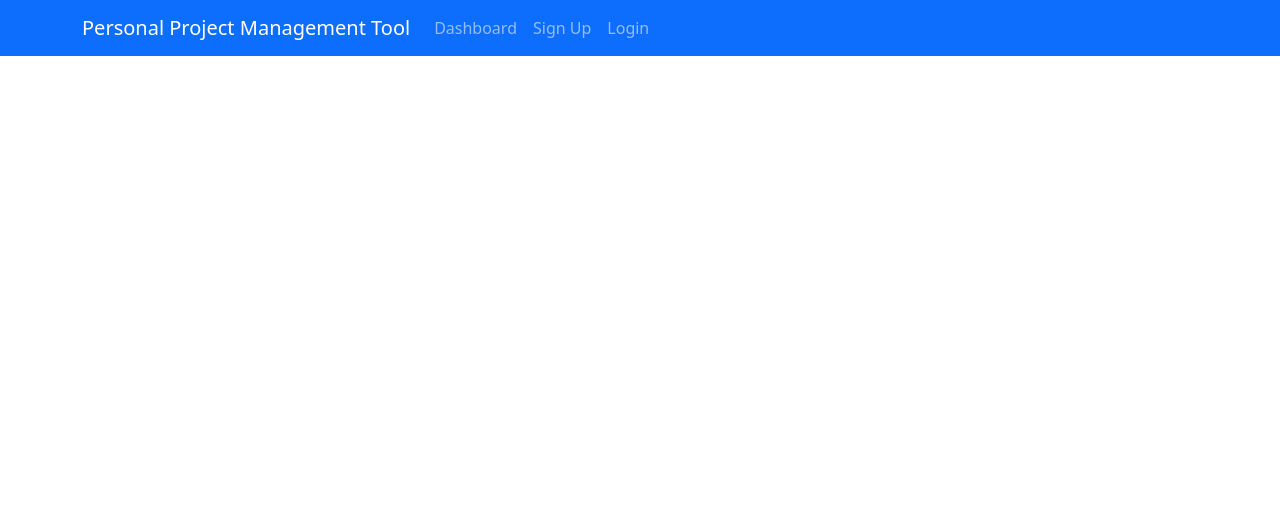
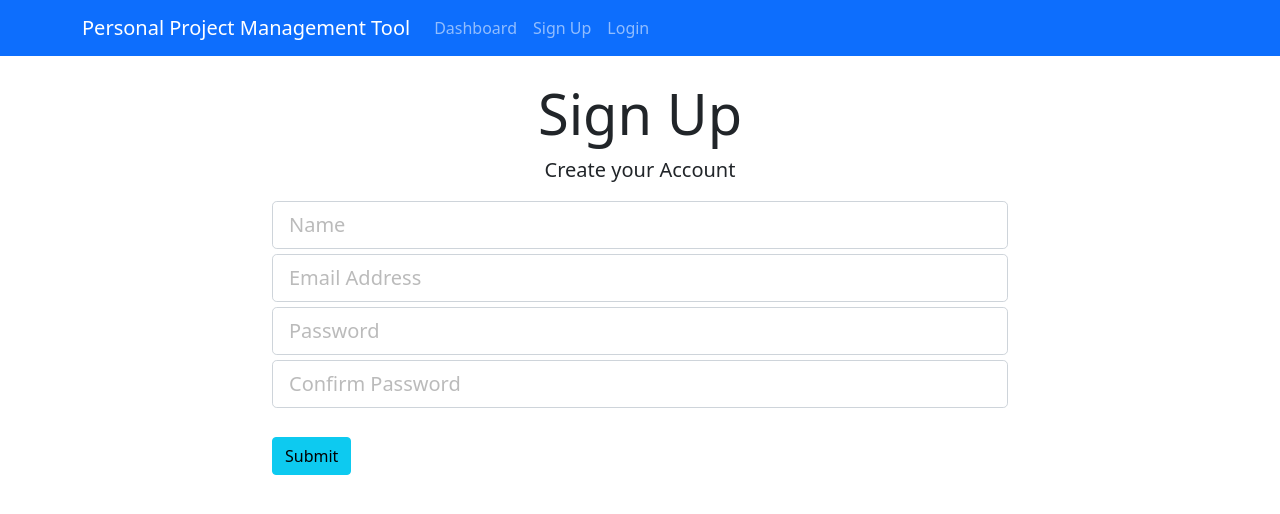
Before and after one commit to chenmeng97/pmtool, a React (Create React App) app in the folder ppmtool-react-client/: page /register in a window 1280 px wide. Shown: the top 514 px of the page. Built offline with nearby package versions, Linux system fonts and the light colour scheme.

Commit message:
created register and login page

```diff
--- a/ppmtool-react-client/package.json
+++ b/ppmtool-react-client/package.json
@@ -24,7 +24,7 @@
     "test": "react-scripts test",
     "eject": "react-scripts eject"
   },
-  "proxy": "http://localhost:8080/",
+  "proxy": "http://localhost:8090/",
   "eslintConfig": {
     "extends": [
       "react-app",
--- a/ppmtool-react-client/src/App.js
+++ b/ppmtool-react-client/src/App.js
@@ -8,6 +8,9 @@
 import UpdateProject from './components/project/UpdateProject';
 import {Provider} from "react-redux";
 import store from './store';
+import Landing from './components/layout/Landing';
+import Register from './components/userManagement/Register';
+import Login from './components/userManagement/Login';
 
 class App extends Component {
   render(){
@@ -16,6 +19,15 @@
         <Router>
           <div className="App">
             <Header />
+            {
+              // Public Routes
+            }
+            <Route exact path="/" component={Landing} />
+            <Route exact path="/register" component={Register} />
+            <Route exact path="/login" component={Login} />
+            {
+              // Private Routes
+            }
             <Route exact path="/dashboard" component={Dashboard} />
             <Route exact path="/addProject" component={AddProject} />
             <Route exact path="/updateProject/:id" component={UpdateProject} />
--- a/ppmtool-react-client/src/components/layout/Header.js
+++ b/ppmtool-react-client/src/components/layout/Header.js
@@ -1,13 +1,14 @@
-import React, { Component } from 'react'
+import React, { Component } from 'react';
+import { Link } from 'react-router-dom';
 
 class Header extends Component {
     render() {
         return (
             <nav className="navbar navbar-expand-sm navbar-dark bg-primary mb-4">
                 <div className="container">
-                    <a className="navbar-brand" href="Dashboard.html">
+                    <Link className="navbar-brand" to="/">
                         Personal Project Management Tool
-                    </a>
+                    </Link>
                     <button className="navbar-toggler" type="button" data-toggle="collapse" data-target="#mobile-nav">
                         <span className="navbar-toggler-icon" />
                     </button>
@@ -15,22 +16,22 @@
                     <div className="collapse navbar-collapse" id="mobile-nav">
                         <ul className="navbar-nav mr-auto">
                             <li className="nav-item">
-                                <a className="nav-link" href="/dashboard">
+                                <Link className="nav-link" to="/dashboard">
                                     Dashboard
-                                </a>
+                                </Link>
                             </li>
                         </ul>
 
                         <ul className="navbar-nav ml-auto">
                             <li className="nav-item">
-                                <a className="nav-link " href="register.html">
+                                <Link className="nav-link " to="/register">
                                     Sign Up
-                                </a>
+                                </Link>
                             </li>
                             <li className="nav-item">
-                                <a className="nav-link" href="login.html">
+                                <Link className="nav-link" to="/login">
                                     Login
-                                </a>
+                                </Link>
                             </li>
                         </ul>
                     </div>
--- /dev/null
+++ b/ppmtool-react-client/src/components/layout/Landing.js
@@ -0,0 +1,32 @@
+import React, { Component } from 'react'
+import { Link } from 'react-router-dom';
+
+class Landing extends Component {
+    render() {
+        return (
+            <div className="landing">
+                <div className="light-overlay landing-inner text-dark">
+                    <div className="container">
+                        <div className="row">
+                            <div className="col-md-12 text-center">
+                                <h1 className="display-3 mb-4">Personal Kanban Tool</h1>
+                                <p className="lead">
+                                    Create your account to join active projects or start your own
+                                </p>
+                                <hr />
+                                <Link to="/register" className="btn btn-lg btn-primary mr-2" style={{marginRight: "10px"}}>
+                                    Sign Up
+                                </Link>
+                                <Link to="/login" className="btn btn-lg btn-secondary mr-2">
+                                    Login
+                                </Link>
+                            </div>
+                        </div>
+                    </div>
+                </div>
+            </div>
+        )
+    }
+}
+
+export default Landing;
--- /dev/null
+++ b/ppmtool-react-client/src/components/userManagement/Login.js
@@ -0,0 +1,28 @@
+import React, { Component } from 'react'
+
+class Login extends Component {
+    render() {
+        return (
+            <div className="login">
+                <div className="container">
+                    <div className="row">
+                        <div className="col-md-8 m-auto">
+                            <h1 className="display-4 text-center">Log In</h1>
+                            <form action="dashboard.html">
+                                <div className="form-group" style={{marginBottom: "5px"}}>
+                                    <input type="email" className="form-control form-control-lg" placeholder="Email Address" name="email" />
+                                </div>
+                                <div className="form-group" style={{marginBottom: "5px"}}>
+                                    <input type="password" className="form-control form-control-lg" placeholder="Password" name="password" />
+                                </div>
+                                <input type="submit" className="btn btn-info btn-block mt-4" />
+                            </form>
+                        </div>
+                    </div>
+                </div>
+            </div>
+        )
+    }
+}
+
+export default Login;
--- /dev/null
+++ b/ppmtool-react-client/src/components/userManagement/Register.js
@@ -0,0 +1,38 @@
+import React, { Component } from 'react'
+
+class Register extends Component {
+    render() {
+        return (
+            <div className="register">
+                <div className="container">
+                    <div className="row">
+                        <div className="col-md-8 m-auto">
+                            <h1 className="display-4 text-center">Sign Up</h1>
+                            <p className="lead text-center">Create your Account</p>
+                            <form action="create-profile.html">
+                                <div className="form-group" style={{marginBottom: "5px"}}>
+                                    <input type="text" className="form-control form-control-lg" placeholder="Name" name="name"
+                                        required/>
+                                </div>
+                                <div className="form-group" style={{marginBottom: "5px"}}>
+                                    <input type="email" className="form-control form-control-lg" placeholder="Email Address" name="email" />
+
+                                </div>
+                                <div className="form-group" style={{marginBottom: "5px"}}>
+                                    <input type="password" className="form-control form-control-lg" placeholder="Password" name="password" />
+                                </div>
+                                <div className="form-group" style={{marginBottom: "5px"}}>
+                                    <input type="password" className="form-control form-control-lg" placeholder="Confirm Password"
+                                        name="password2" />
+                                </div>
+                                <input type="submit" className="btn btn-info btn-block mt-4" />
+                            </form>
+                        </div>
+                    </div>
+                </div>
+            </div>
+        )
+    }
+}
+
+export default Register;
```
